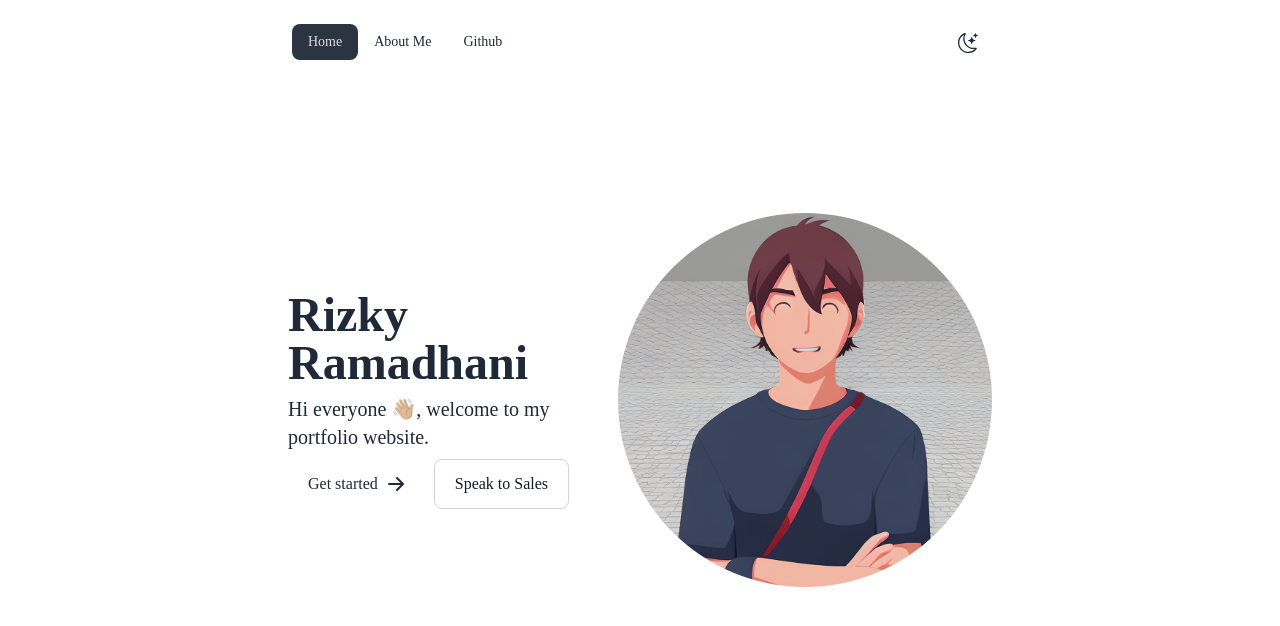
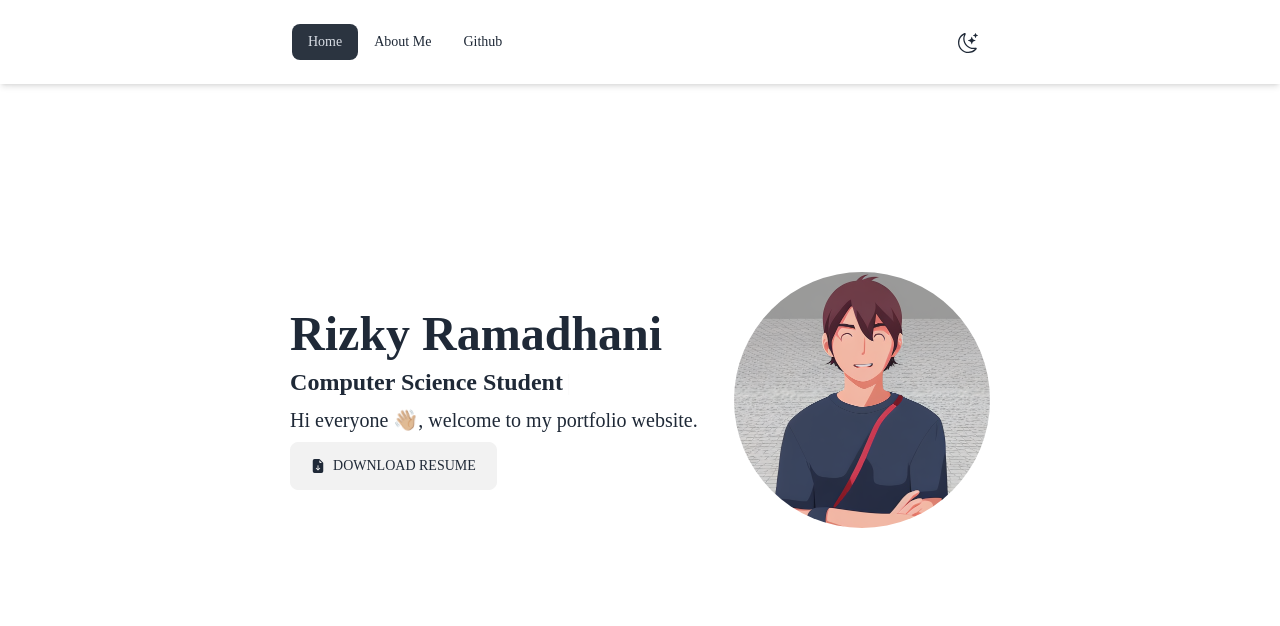
Before and after one commit to ramadanriz/portfolio-website, a React (Vite) app: page / in a window 1280 px wide. Shown: the top 626 px of the page. Built offline with nearby package versions, Linux system fonts and the light colour scheme.

Commit message:
homepage done

```diff
--- a/package.json
+++ b/package.json
@@ -16,7 +16,8 @@
     "prop-types": "^15.8.1",
     "react": "^18.2.0",
     "react-dom": "^18.2.0",
-    "react-router-dom": "^6.14.1"
+    "react-router-dom": "^6.14.1",
+    "react-simple-typewriter": "^5.0.1"
   },
   "devDependencies": {
     "@types/react": "^18.2.14",
--- a/src/App.jsx
+++ b/src/App.jsx
@@ -8,13 +8,15 @@ function App() {
   return (
     <>
       <Navbar />
-      <main className='relative py-6 px-8 mx-auto mt-16 md:px-16 md:mt-14 lg:container lg:px-32 xl:px-72'>
+      <div className='relative py-6 px-8 mx-auto mt-16 md:px-16 md:mt-14 lg:container lg:px-32 xl:px-72'>
+        <main className='flex flex-col-reverse gap-4 items-center md:flex-row md:gap-8 md:justify-around min-h-[65vh] md:min-h-[80vh]'>
           <Routes>
             <Route path="/" element={ <Home /> } />
             <Route path="/about" element={ <About /> } />
             <Route path="/github" element={ <Github /> } />
           </Routes>
         </main>
+      </div>
     </>
   )
 }
--- /dev/null
+++ b/src/components/Avatar.jsx
@@ -0,0 +1,13 @@
+import heroImg from '../assets/avatar.png'
+
+const Avatar = () => {
+  return (
+    <div className="avatar">
+        <div className='rounded-full w-64 h-64 md:h-auto'>
+          <img src={heroImg} alt="me" />
+        </div>
+      </div>
+  )
+}
+
+export default Avatar
--- /dev/null
+++ b/src/components/DownloadResumeButton.jsx
@@ -0,0 +1,11 @@
+import { BsFillFileEarmarkArrowDownFill } from 'react-icons/bs'
+
+const DownloadResumeButton = () => {
+  return (
+    <a href="https://drive.google.com/file/d/1xi_zNnAC5N1Qle6w5EdK_ZdB-KZP5CXy/view?usp=sharing" className='btn flex items-center py-2 px-4 mx-auto text-sm font-medium rounded-lg border transition duration-300 md:py-2.5 md:px-5 md:mx-0 focus:ring-4 focus:outline-none w-fit ' target='_blank' rel="noreferrer">
+        <BsFillFileEarmarkArrowDownFill /> Download Resume
+    </a>
+  )
+}
+
+export default DownloadResumeButton
--- a/src/components/Navbar.jsx
+++ b/src/components/Navbar.jsx
@@ -3,7 +3,6 @@ import { NavLink } from 'react-router-dom'
 import menuLinks from '../constant'
 import { BiMenuAltLeft } from 'react-icons/bi'
 import { BsMoonStars, BsSun } from 'react-icons/bs'
-import Container from './Container'
 
 const Navbar = () => {
     const [theme, setTheme] = useState(
@@ -25,7 +24,7 @@ const Navbar = () => {
     }, [theme])
 
     return (
-        <div className='navbar bg-base-100 fixed top-0 left-0 z-50 py-2 px-8 md:py-4 md:px-16 lg:px-32 xl:px-72'>
+        <div className='navbar bg-base-100 fixed top-0 left-0 z-50 py-2 px-8 md:py-4 md:px-16 lg:px-32 xl:px-72 shadow-md'>
 
             <div className="navbar-start sm:hidden">
                 <div className="dropdown">
--- /dev/null
+++ b/src/components/TypewritedDesc.jsx
@@ -0,0 +1,23 @@
+import { Typewriter } from 'react-simple-typewriter'
+
+const TypewritedDesc = () => {
+    return (
+        <h2 className='text-xl font-semibold bg-clip-text bg-gradient-to-r md:text-2xl'>
+          <Typewriter
+            words={[
+              'Junior Web Developer',
+              'Computer Science Student',
+              'Windows User',
+            ]}
+            loop={0}
+            cursor
+            cursorStyle='|'
+            typeSpeed={70}
+            deleteSpeed={50}
+            delaySpeed={1000}
+          />
+        </h2>
+      )
+}
+
+export default TypewritedDesc
--- a/src/pages/Home.jsx
+++ b/src/pages/Home.jsx
@@ -1,27 +1,19 @@
-import Container from '../components/Container'
-import heroImg from '../assets/avatar.png'
+import TypewritedDesc from '../components/TypewritedDesc'
+import DownloadResumeButton from '../components/DownloadResumeButton'
+import Avatar from '../components/Avatar'
 
 const Home = () => {
   return (
-    <div className='flex flex-col-reverse gap-4 items-center md:flex-row md:gap-8 md:justify-around min-h-[65vh] md:min-h-[80vh]'>
+    <>
       <div className="space-y-2 text-center md:text-left">
-        <h1 className="text-4xl font-bold md:text-5xl">Rizky Ramadhani</h1>
+        <h1 className="text-3xl font-bold md:text-4xl lg:text-5xl">Rizky Ramadhani</h1>
+        <TypewritedDesc />
         <p className="max-w-2xl mb-6 lg:mb-8 md:text-lg lg:text-xl">Hi everyone <span className="waving-hand">👋🏼</span>, welcome to my portfolio website.</p>
-            <a href="#" className="inline-flex items-center justify-center px-5 py-3 mr-3 text-base font-medium text-center rounded-lg bg-primary-700 hover:bg-primary-800 focus:ring-4 focus:ring-primary-300 dark:focus:ring-primary-900">
-                Get started
-                <svg className="w-5 h-5 ml-2 -mr-1" fill="currentColor" viewBox="0 0 20 20" xmlns="http://www.w3.org/2000/svg"><path fillRule="evenodd" d="M10.293 3.293a1 1 0 011.414 0l6 6a1 1 0 010 1.414l-6 6a1 1 0 01-1.414-1.414L14.586 11H3a1 1 0 110-2h11.586l-4.293-4.293a1 1 0 010-1.414z" clipRule="evenodd"></path></svg>
-            </a>
-            <a href="#" className="inline-flex items-center justify-center px-5 py-3 text-base font-medium text-center text-gray-900 border border-gray-300 rounded-lg hover:bg-gray-100 focus:ring-4 focus:ring-gray-100 dark:text-white dark:border-gray-700 dark:hover:bg-gray-700 dark:focus:ring-gray-800">
-                Speak to Sales
-            </a>
+        <DownloadResumeButton />
       </div>
 
-      <div className="avatar">
-        <div className="rounded-full">
-          <img src={heroImg} alt="me" />
-        </div>
-      </div>
-    </div>
+      <Avatar />
+    </>
   )
 }
 
```
Also changed, not shown: 1 other file (tests, documents, lock files or other folders). Lines whose indentation alone changed are shown as unchanged.
